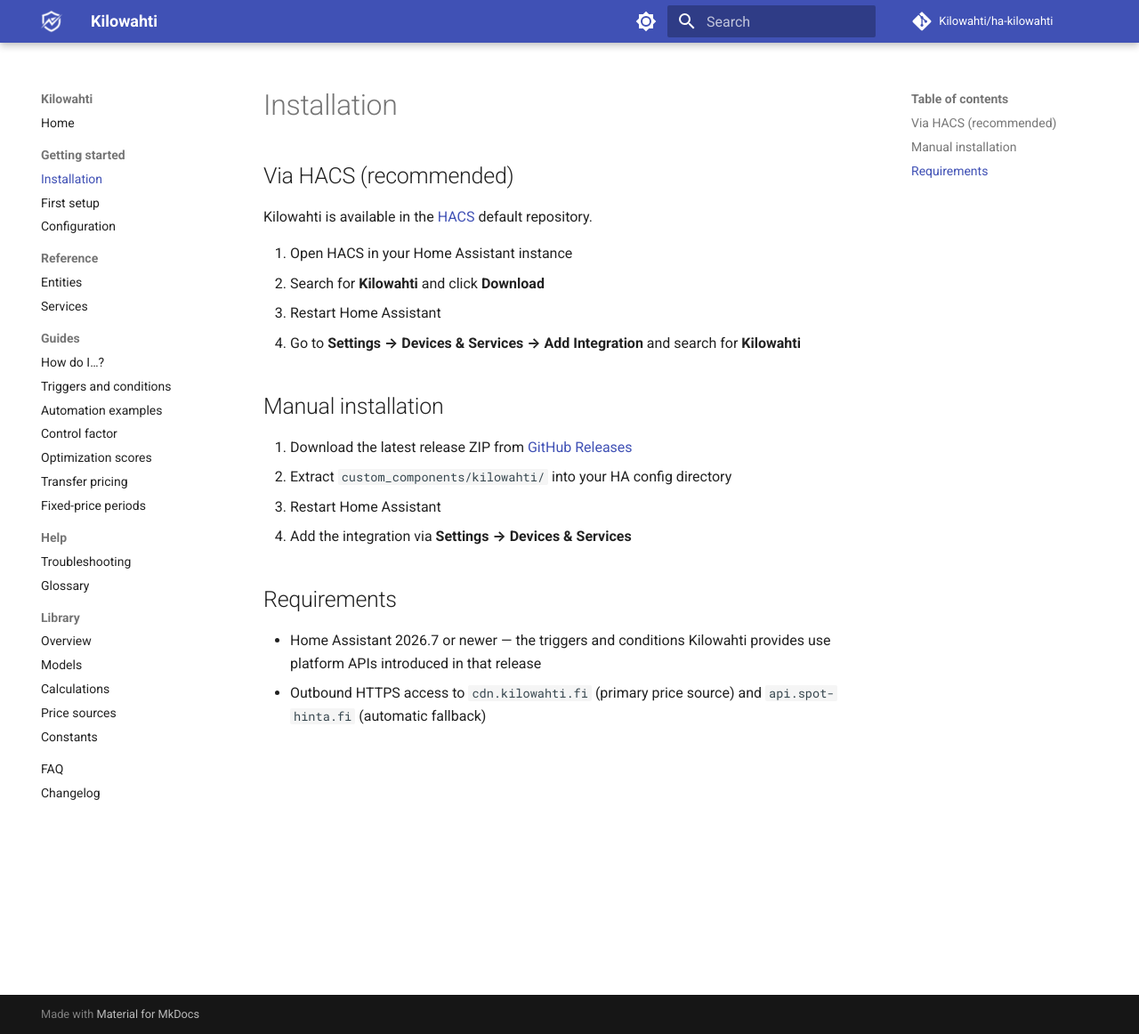
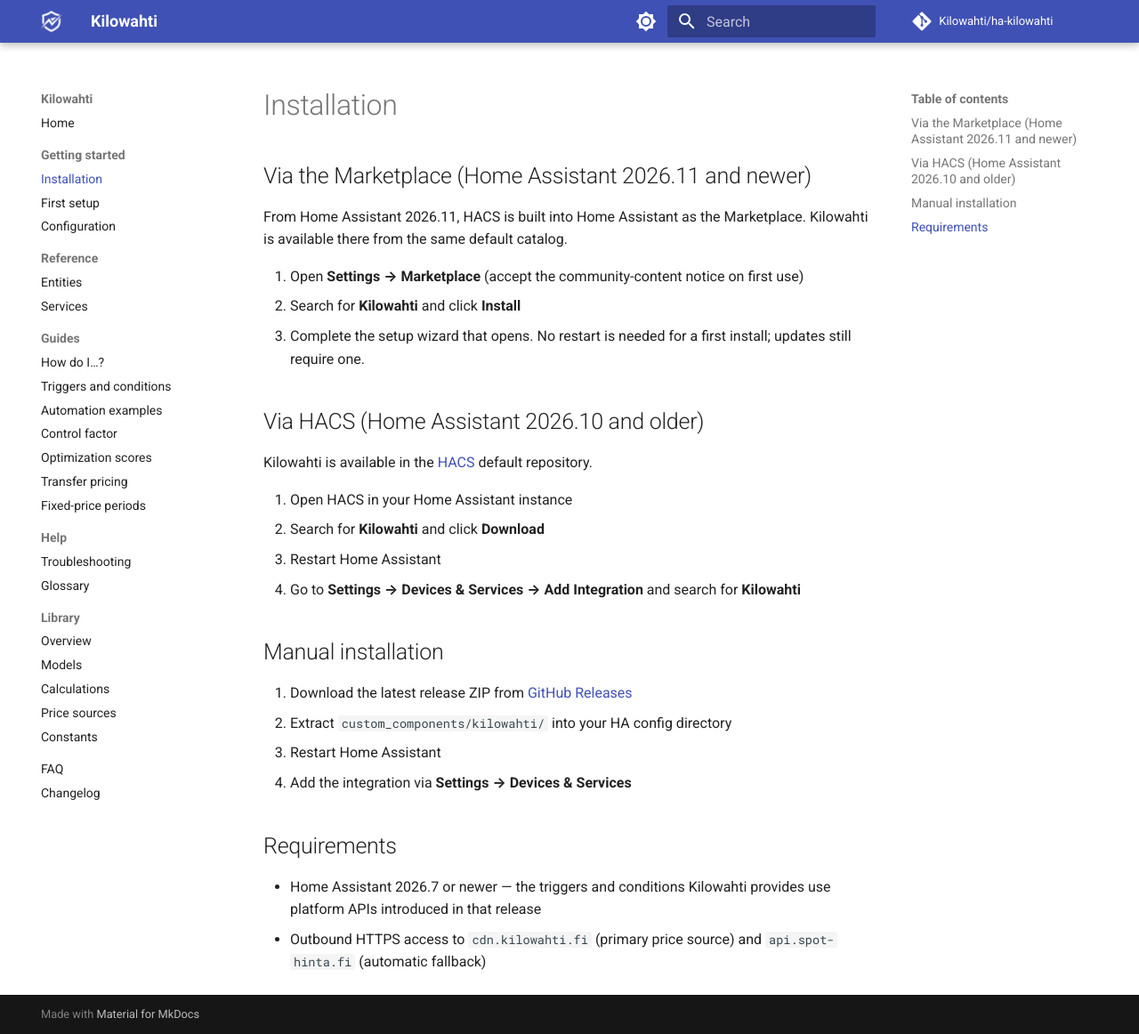
Before and after one commit to Kilowahti/kilowahti-docs, an MkDocs documentation site: the page built from docs/installation.md, in a window 1280 px wide and 1162 px high. Shown: the whole window at 89% size. Built offline with MkDocs 1.6.1 and Material for MkDocs 9.7.7, drawn with Linux system fonts in a browser that asks for light colours; comment, search, counter and statistics services are not loaded.

Commit message:
Document Marketplace installation

```diff
--- a/docs/installation.md
+++ b/docs/installation.md
@@ -1,6 +1,14 @@
 # Installation
 
-## Via HACS (recommended)
+## Via the Marketplace (Home Assistant 2026.11 and newer)
+
+From Home Assistant 2026.11, HACS is built into Home Assistant as the Marketplace. Kilowahti is available there from the same default catalog.
+
+1. Open **Settings → Marketplace** (accept the community-content notice on first use)
+2. Search for **Kilowahti** and click **Install**
+3. Complete the setup wizard that opens. No restart is needed for a first install; updates still require one.
+
+## Via HACS (Home Assistant 2026.10 and older)
 
 Kilowahti is available in the [HACS](https://hacs.xyz/) default repository.
 
```
